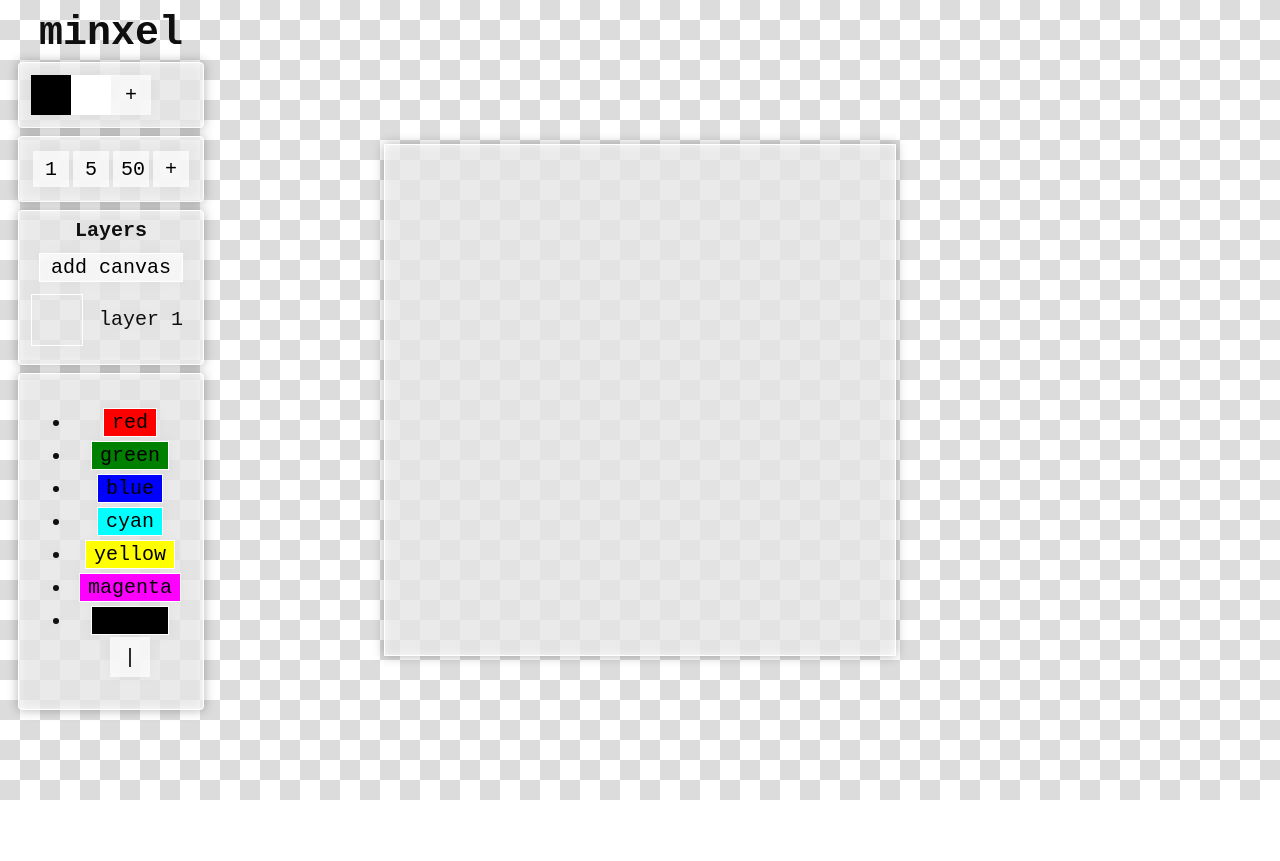
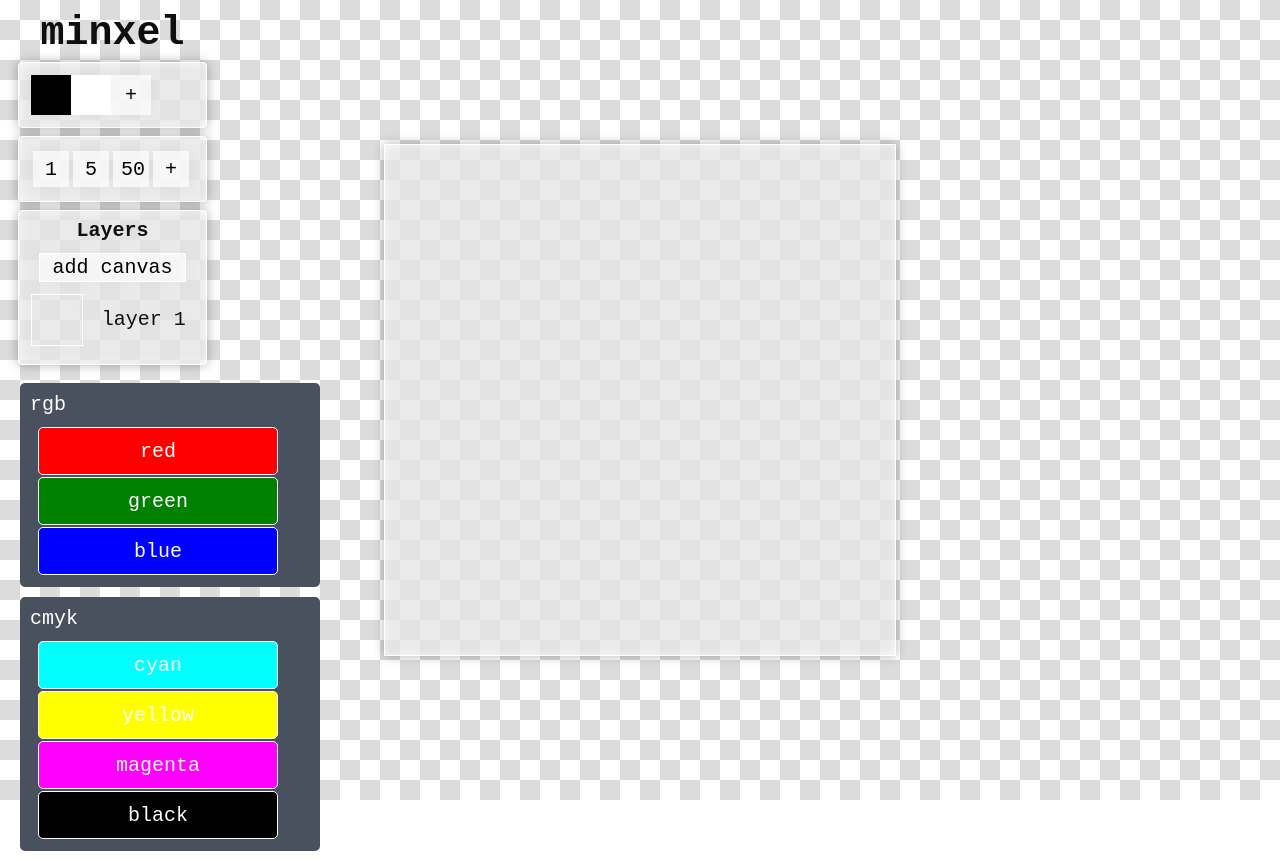
Before and after one commit to cyan-oj/minxel, a React (Vite) app: page / in a window 1280 px wide. Before the commit the page ends 800 px from the top, so only its background shows below. Built offline with nearby package versions, Linux system fonts and the light colour scheme.

Commit message:
add drag events to drang and drop demo

```diff
--- /dev/null
+++ b/src/Workspace/DnDDemo.css
@@ -0,0 +1,43 @@
+.drag-n-drop {
+  display: grid;
+  gap: .5rem;
+  width: 50%;
+  height: 50%;
+  grid-template-columns: repeat(auto-fill, 300px);
+  padding: .5rem;
+  z-index: 50;
+}
+
+.dnd-group {
+  background-color: #49505e;
+  border-radius: 5px;
+  padding: .5rem;
+}
+
+.dnd-item {
+  background-color: white;
+  color: white;
+  height: 48px;
+  width: 12rem;
+  border-radius: 5px;
+  display: flex;
+  align-items: center;
+  justify-content: center;
+}
+
+.dnd-item:hover {
+  height: 50px;
+  margin: -1px .4rem;
+}
+
+.current {
+  box-sizing: border-box;
+  background-color: black;
+  border: solid 10px white;
+}
+
+.group-title {
+  text-align: left;
+  margin-bottom: .5rem;
+  color: white;
+}
--- a/src/Workspace/DnDDemo.jsx
+++ b/src/Workspace/DnDDemo.jsx
@@ -1,9 +1,28 @@
+import { useState, useRef } from "react"
+import "./DnDDemo.css"
+
 function DnDDemo() {
 
-  const colors = [ 'red', 'green', 'blue', 'cyan', 'yellow', 'magenta', 'black' ]
+  const [colors, setColors] = useState([
+    {
+      title: 'rgb',
+      colors: ['red', 'green', 'blue']
+    },
+    {
+      title: 'cmyk',
+      colors: ['cyan', 'yellow', 'magenta', 'black']
+    }
+  ]);
 
-  const dragStart = () => {
-    console.log('drag start')
+  const [dragging, setDragging] = useState(false);
+
+  const dragItem = useRef();
+  const dragItemNode = useRef();
+
+  const dragStart = ( e, params ) => {
+    console.log('drag start', params)
+    dragItem.current = params
+    setDragging(true);
   }
 
   const dragEnter = () => {
@@ -22,28 +41,35 @@ function DnDDemo() {
     console.log('drop')
   }
 
-  const colorsList = colors.map( ( color, i ) =>
-    <li key={ i }
-      data-id={ i }
+  const getStyles = (group, item) => {
+    const currentItem = dragItem.current;
+    if (currentItem.group_i === group && currentItem.item_i === item) return 'current dnd-item';
+    return 'dnd-item';
+  }
+
+  const colorGroups = colors.map((colorGroup, group_i) =>
+    <div className="dnd-group" key={ colorGroup.title }>
+      <div className="group-title">{ colorGroup.title }</div>
+      {
+        colorGroup.colors.map(( color, item_i ) =>
+          <button key={ item_i } data-id={ item_i } style={{ backgroundColor: color }}
+            className={ dragging ? getStyles( group_i, item_i ) : "dnd-item" }
             draggable
-      onDragStart={ dragStart }
+            onDragStart={ e => dragStart( e, { group_i, item_i })}
             onDragEnter= { dragEnter }
             onDragOver= { dragOver }
             onDragLeave= { dragLeave }
             onDrop={ drop }
-    >
-      <button style={{ backgroundColor: color }} >
-        { color }
+            >{ color }
           </button>
-    </li>
+        )
+      }
+    </div>
   )
 
   return (
-    <div className="toolbox">
-      <ul>
-      { colorsList }
-      <button className="swatch" id="addColor">|</button>
-      </ul>
+    <div className="drag-n-drop">
+      {colorGroups}
     </div>
   )
 }
--- a/src/Workspace/LayerPreview.css
+++ b/src/Workspace/LayerPreview.css
@@ -6,9 +6,11 @@
   padding-right: .4em;
   border-radius: 2px;
 }
+
 .layer-preview:hover {
   background-color: var(--button-active);
 }
+
 .layer-thumbnail {
   border: solid 1px var(--border);
 }
--- a/src/Workspace/Workspace.css
+++ b/src/Workspace/Workspace.css
@@ -29,6 +29,8 @@ canvas {
   left: 10px;
   top: 42px;
   text-align: center;
+  max-width: 16%;
+  min-width: 200px;
 }
 
 .toolbox{
@@ -39,6 +41,7 @@ canvas {
   padding: 12px;
   margin: 8px;
   filter: drop-shadow(0 0 1.4mm var(--shadow));
+  /* max-width: 100%; */
 }
 
 .layers {
--- a/src/Workspace/Workspace.jsx
+++ b/src/Workspace/Workspace.jsx
@@ -18,7 +18,6 @@ function Workspace({ name = 'untitled', height = '256', width = '256', brushBox
   const [activeBrush, setActiveBrush] = useState(brushBox.brushes[0]);
 
   const [strokeHistory, setStrokeHistory] = useState([]);
-
 
   const points = [];
   const position = { x: 0, y: 0 }
```
Lines whose indentation alone changed are shown as unchanged.
